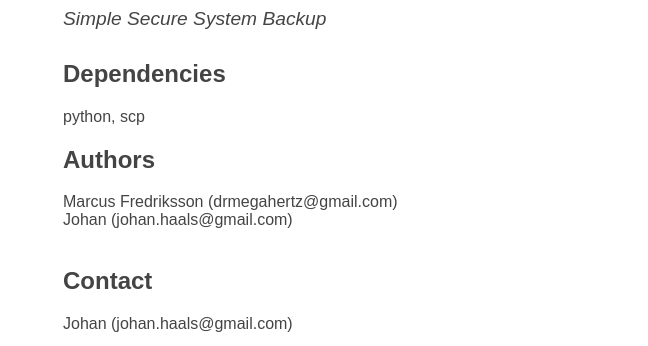
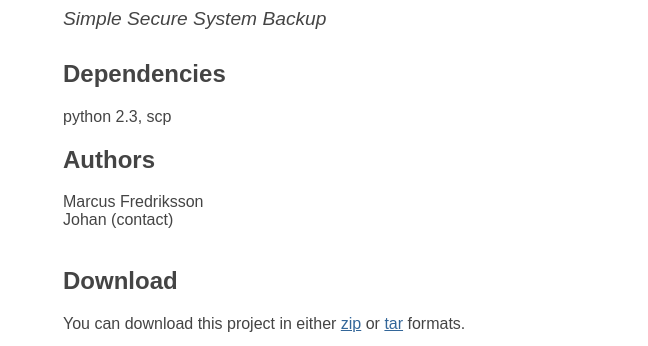
Before and after one commit to jhaals/SSSBackup, a plain HTML site: page index.html in a window 1280 px wide. Shown: the part 133-479 px from the top of the page, 227-875 px from the left. Drawn offline with Linux system fonts and the light colour scheme; grey boxes are pictures that could not be loaded.

Commit message:
Added python 2.3 to dependencies

```diff
--- a/index.html
+++ b/index.html
@@ -92,14 +92,11 @@
     </div>
 
     <h2>Dependencies</h2>
-<p>python, scp</p>
+<p>python 2.3, scp</p>
 <h2>Authors</h2>
-<p>Marcus Fredriksson (drmegahertz@gmail.com)
-<br/>Johan (johan.haals@gmail.com)
+<p>Marcus Fredriksson <drmegahertz@gmail.com>
+<br/>Johan <johan.haals@gmail.com> (contact)
 <br/>
-<br/>      </p>
-<h2>Contact</h2>
-<p>Johan (johan.haals@gmail.com)
 <br/>      </p>
 
 
```
